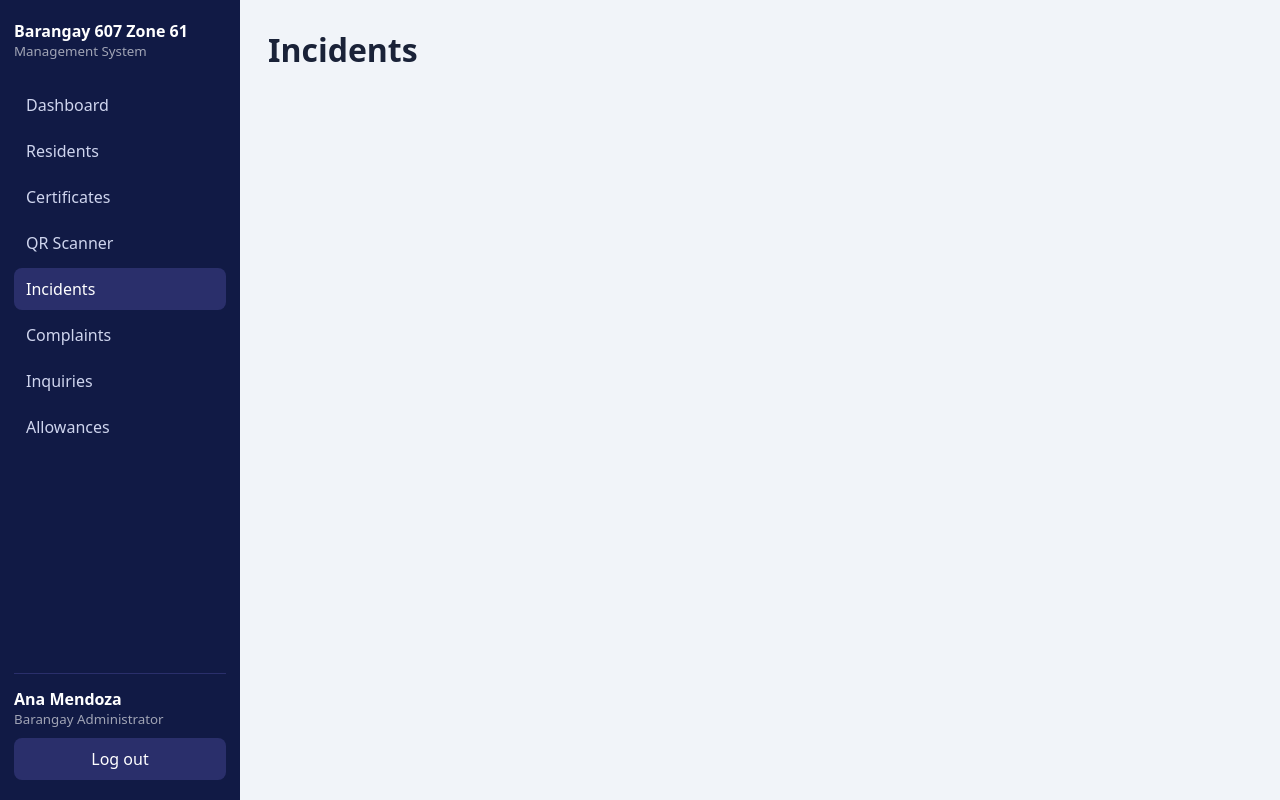
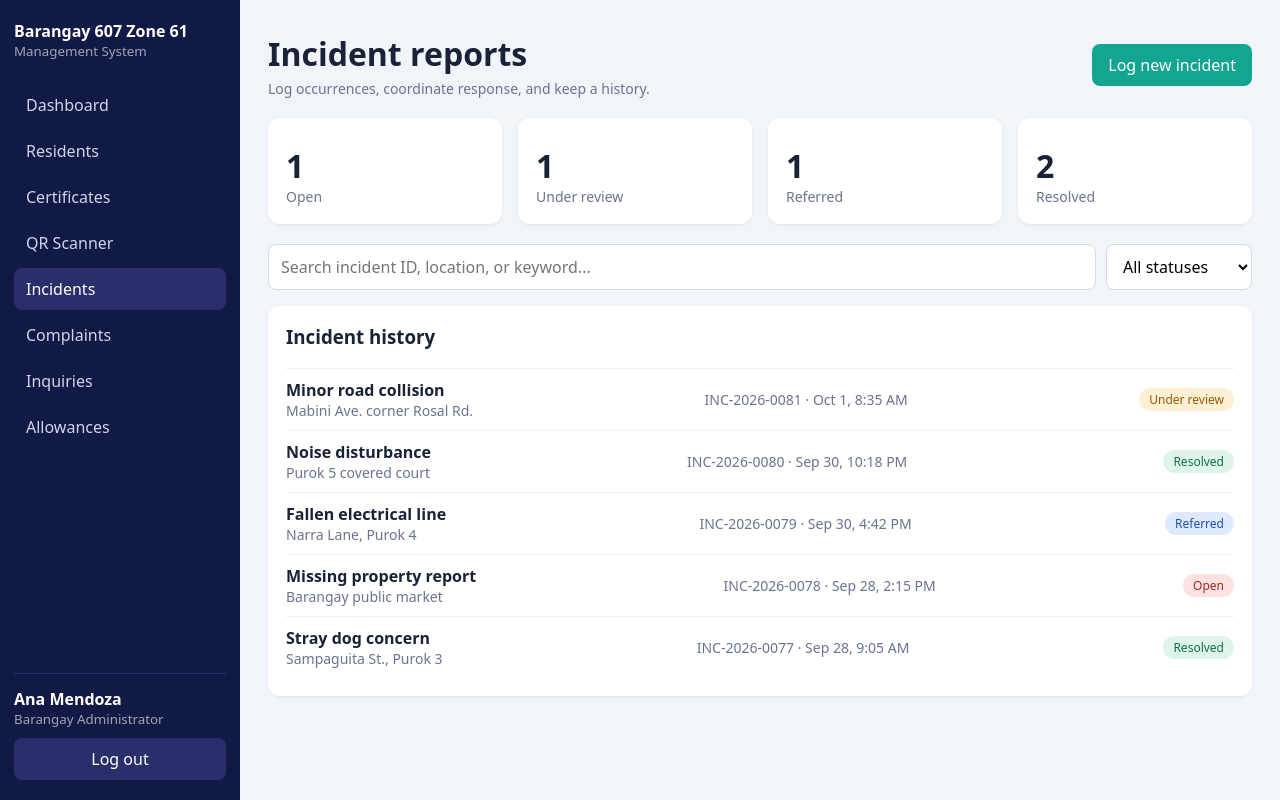
Before and after one commit to mksalinsub-prog/Emtech_Group1_Project, a React (Vite) app in the folder client/: page /incidents in a window 1280 px wide. Built offline with nearby package versions, Linux system fonts and the light colour scheme.

Commit message:
Build incident reports page with search, filter and log form

```diff
--- a/client/src/pages/Incidents.jsx
+++ b/client/src/pages/Incidents.jsx
@@ -1,3 +1,118 @@
+import { useState } from 'react'
+import StatusBadge from '../components/StatusBadge'
+import { incidents as seed } from '../data/cases'
+
+const blank = { category: 'Road incident', priority: 'Normal', title: '', location: '', narrative: '', reporter: '', assignedTo: 'Peace and Order Committee' }
+
 export default function Incidents() {
-  return <h1>Incidents</h1>
+  const [items, setItems] = useState(seed)
+  const [query, setQuery] = useState('')
+  const [status, setStatus] = useState('all')
+  const [showForm, setShowForm] = useState(false)
+  const [savedId, setSavedId] = useState('')
+  const [form, setForm] = useState(blank)
+
+  const q = query.trim().toLowerCase()
+  const shown = items.filter((i) => {
+    const text = [i.title, i.location, i.id].join(' ').toLowerCase()
+    return (status === 'all' || i.status === status) && (!q || text.includes(q))
+  })
+  const count = (s) => items.filter((i) => i.status === s).length
+
+  function update(e) {
+    setForm({ ...form, [e.target.name]: e.target.value })
+  }
+
+  function submit(e) {
+    e.preventDefault()
+    const id = `INC-2026-${String(82 + items.length - seed.length).padStart(4, '0')}`
+    const date = new Date().toLocaleString('en-PH', { month: 'short', day: 'numeric', hour: 'numeric', minute: '2-digit' })
+    setItems([{ id, title: form.title, location: form.location, date, status: 'Open', category: form.category }, ...items])
+    setSavedId(id)
+    setShowForm(false)
+    setForm(blank)
+  }
+
+  if (showForm) {
+    return (
+      <form onSubmit={submit}>
+        <div className="page-head">
+          <div>
+            <h1>Log new incident</h1>
+            <p className="muted">Capture the occurrence, people involved, and initial response.</p>
+          </div>
+        </div>
+        <section className="card">
+          <div className="alert">For emergencies, contact responders first. This form records the official incident report.</div>
+          <div className="form-grid">
+            <label>Category
+              <select name="category" value={form.category} onChange={update}>
+                <option>Road incident</option><option>Peace and order</option><option>Public safety</option><option>Theft or loss</option><option>Animal concern</option><option>Other</option>
+              </select>
+            </label>
+            <label>Priority
+              <select name="priority" value={form.priority} onChange={update}>
+                <option>Low</option><option>Normal</option><option>High</option><option>Urgent</option>
+              </select>
+            </label>
+            <label>Assign to
+              <select name="assignedTo" value={form.assignedTo} onChange={update}>
+                <option>Peace and Order Committee</option><option>Public Works & Sanitation</option><option>Health & Social Services</option>
+              </select>
+            </label>
+            <label style={{ gridColumn: '1 / -1' }}>Incident title<input name="title" value={form.title} onChange={update} required /></label>
+            <label style={{ gridColumn: '1 / -1' }}>Location<input name="location" value={form.location} onChange={update} required /></label>
+            <label style={{ gridColumn: '1 / -1' }}>Incident narrative<textarea name="narrative" value={form.narrative} onChange={update} required /></label>
+            <label>Reporting person<input name="reporter" value={form.reporter} onChange={update} required /></label>
+          </div>
+          <div className="btn-row">
+            <button type="button" className="btn ghost" onClick={() => setShowForm(false)}>Cancel</button>
+            <button className="btn" type="submit">Submit incident report</button>
+          </div>
+        </section>
+      </form>
+    )
+  }
+
+  return (
+    <div>
+      <div className="page-head">
+        <div>
+          <h1>Incident reports</h1>
+          <p className="muted">Log occurrences, coordinate response, and keep a history.</p>
+        </div>
+        <button className="btn" onClick={() => setShowForm(true)}>Log new incident</button>
+      </div>
+      {savedId && <div className="success">Incident {savedId} logged (demo). It resets on refresh until the backend is connected.</div>}
+
+      <div className="stat-grid">
+        {['Open', 'Under review', 'Referred', 'Resolved'].map((s) => (
+          <div className="card stat" key={s}><div className="stat-value">{count(s)}</div><div className="muted">{s}</div></div>
+        ))}
+      </div>
+
+      <div className="toolbar">
+        <input value={query} onChange={(e) => setQuery(e.target.value)} placeholder="Search incident ID, location, or keyword..." />
+        <select value={status} onChange={(e) => setStatus(e.target.value)}>
+          <option value="all">All statuses</option>
+          {['Open', 'Under review', 'Referred', 'Resolved'].map((s) => <option key={s}>{s}</option>)}
+        </select>
+      </div>
+
+      <section className="card">
+        <h3>Incident history</h3>
+        {shown.map((i) => (
+          <div className="row" key={i.id}>
+            <div>
+              <strong>{i.title}</strong>
+              <div className="muted">{i.location}</div>
+            </div>
+            <span className="muted">{i.id} &middot; {i.date}</span>
+            <StatusBadge status={i.status} />
+          </div>
+        ))}
+        {shown.length === 0 && <p className="muted">No incidents match your search.</p>}
+      </section>
+    </div>
+  )
 }
```
